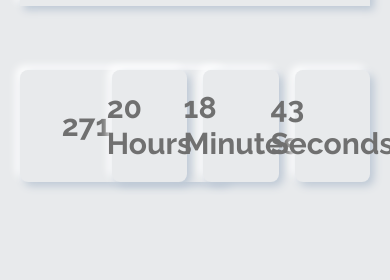
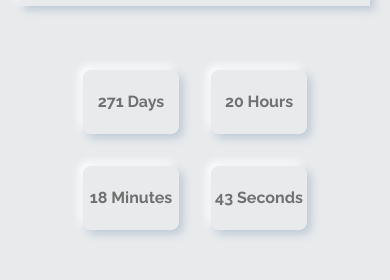
Before and after one commit to AyonJD/DJI-product-analysis-assignment-09, a React (Create React App) app: page /contact in a window 390 px wide. Shown: the part 234-514 px from the top of the page. Built offline with nearby package versions, Linux system fonts and the light colour scheme.

Commit message:
Contact page responsive done

```diff
--- a/src/Components/ComingSoon/CountdownTimer.js
+++ b/src/Components/ComingSoon/CountdownTimer.js
@@ -24,18 +24,18 @@ const CountdownTimer = ({ countdownTimestampMs }) => {
     }
 
     return (
-        <div className="countdown-timer grid grid-cols-4 gap-4">
-            <div className="box-parent flex items-center justify-center h-28 w-52">
-                <p className='text-3xl font-bold single-timer-box'>{remainingTime.days} Days</p>
+        <div className="countdown-timer grid grid-cols-2 md:grid-cols-4 gap-8 md:gap-4">
+            <div className="box-parent flex items-center justify-center h-16 w-24 md:h-28 md:w-52">
+                <p className='md:text-3xl font-bold single-timer-box'>{remainingTime.days} Days</p>
             </div>
-            <div className="box-parent flex items-center justify-center">
-                <p className='text-3xl font-bold single-timer-box'>{remainingTime.hours} Hours</p>
+            <div className="box-parent flex items-center justify-center h-16 w-24 md:h-28 md:w-52">
+                <p className='md:text-3xl font-bold single-timer-box'>{remainingTime.hours} Hours</p>
             </div>
-            <div className="box-parent flex items-center justify-center">
-                <p className='text-3xl font-bold single-timer-box'>{remainingTime.minutes} Minutes</p>
+            <div className="box-parent flex items-center justify-center h-16 w-24 md:h-28 md:w-52">
+                <p className='md:text-3xl font-bold single-timer-box'>{remainingTime.minutes} Minutes</p>
             </div>
-            <div className="box-parent flex items-center justify-center">
-                <p className='text-3xl font-bold single-timer-box'>{remainingTime.seconds} Seconds</p>
+            <div className="box-parent flex items-center justify-center h-16 w-24 md:h-28 md:w-52">
+                <p className='md:text-3xl font-bold single-timer-box'>{remainingTime.seconds} Seconds</p>
             </div>
         </div>
     );
```
